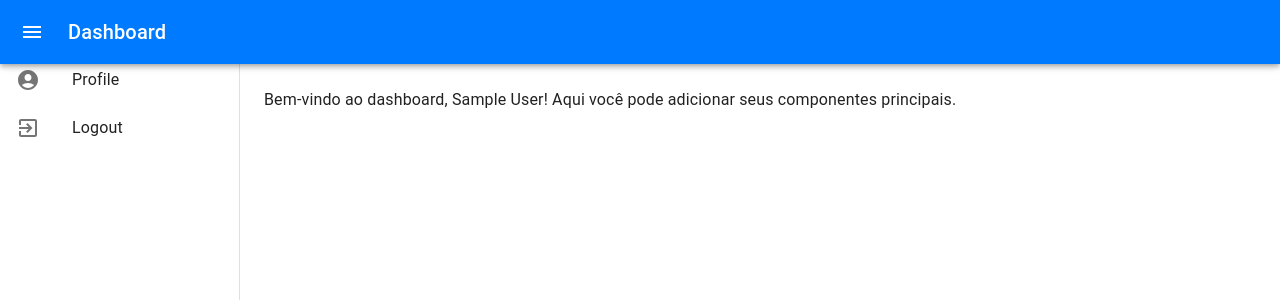
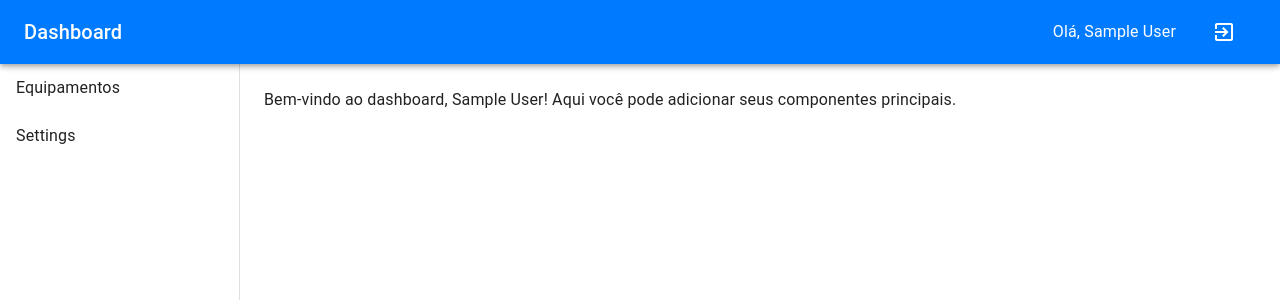
Before and after one commit to ccaioadriano/frontend-sisgelar, a React (Create React App) app: page /dashboard in a window 1280 px wide. Shown: the top 300 px of the page. Built offline with nearby package versions, Linux system fonts and the light colour scheme; sample sign-in values are in the browser's storage.

Commit message:
Refatorando erros

```diff
--- a/src/app/interfaces/Branch.ts
+++ /dev/null
@@ -1,4 +0,0 @@
-export interface Branch {
-    id: number;
-    name: string;
-}
--- a/src/app/pages/Dashboard/components/SideBar.tsx
+++ b/src/app/pages/Dashboard/components/SideBarList.tsx
@@ -1,16 +1,13 @@
-// src/components/Sidebar.tsx
-
 import {
   Box,
+  Divider,
   List,
-  ListItem,
+  ListItemButton,
   ListItemText,
-  Divider,
-  ListItemButton,
 } from "@mui/material";
 import { useNavigate } from "react-router-dom";
 
-const Sidebar = () => {
+export const SideBarList = () => {
   const navigate = useNavigate();
 
   return (
@@ -23,12 +20,9 @@ const Sidebar = () => {
         flexDirection: "column",
       }}
     >
-      <List>
-        <ListItemButton onClick={() => navigate("/dashboard")}>
-          <ListItemText primary="Dashboard" />
-        </ListItemButton>
+      <List sx={{ width: "100%", position: "absolute", top: "7%" }}>
         <ListItemButton onClick={() => navigate("/profile")}>
-          <ListItemText primary="Profile" />
+          <ListItemText primary="Equipamentos" />
         </ListItemButton>
         <ListItemButton onClick={() => navigate("/settings")}>
           <ListItemText primary="Settings" />
@@ -38,5 +32,3 @@ const Sidebar = () => {
     </Box>
   );
 };
-
-export default Sidebar;
--- a/src/app/pages/Dashboard/index.tsx
+++ b/src/app/pages/Dashboard/index.tsx
@@ -1,32 +1,31 @@
-import { useContext, useState } from "react";
+import CloseIcon from "@mui/icons-material/Close";
+import ExitToAppIcon from "@mui/icons-material/ExitToApp";
+import MenuIcon from "@mui/icons-material/Menu";
 import {
   AppBar,
-  Toolbar,
-  IconButton,
-  Typography,
+  Box,
+  Button,
   CssBaseline,
   Drawer,
-  List,
-  ListItemIcon,
-  ListItemText,
-  Box,
-  ListItemButton,
+  IconButton,
+  Toolbar,
+  Typography,
+  useMediaQuery,
 } from "@mui/material";
-import MenuIcon from "@mui/icons-material/Menu";
-import HomeIcon from "@mui/icons-material/Home";
-import AccountCircleIcon from "@mui/icons-material/AccountCircle";
-import ExitToAppIcon from "@mui/icons-material/ExitToApp";
+import { useContext, useState } from "react";
+import { Navigate } from "react-router-dom";
 import { AuthContext } from "../../shared/contexts/AuthContext";
-import { Navigate } from "react-router-dom";
+import { SideBarList } from "./components/SideBarList";
 
 const drawerWidth = 240;
 
 const Dashboard = () => {
-  const [open, setOpen] = useState(false);
-  const { logout, isAuthenticated, user } = useContext(AuthContext);
+  const [isOpen, setOpen] = useState(false);
+  const { logout, isAuthenticated, userAuth } = useContext(AuthContext);
+  const isMobile = useMediaQuery((theme: any) => theme.breakpoints.down("sm"));
 
   const handleDrawerToggle = () => {
-    setOpen(!open);
+    setOpen(!isOpen);
   };
 
   if (!isAuthenticated) {
@@ -41,95 +40,82 @@ const Dashboard = () => {
         sx={{ zIndex: (theme) => theme.zIndex.drawer + 1 }}
       >
         <Toolbar>
+          {isMobile && (
             <IconButton
               color="inherit"
-            aria-label="open drawer"
               edge="start"
               onClick={handleDrawerToggle}
               sx={{ marginRight: 2 }}
             >
-            <MenuIcon />
+              {isOpen ? <CloseIcon /> : <MenuIcon />}
             </IconButton>
-          <Typography variant="h6" noWrap component="div" sx={{ flexGrow: 1 }}>
+          )}
+          <Typography variant="h6" sx={{ flexGrow: 1 }}>
             Dashboard
           </Typography>
+          {!isMobile && userAuth && (
+            <Box sx={{ display: "flex", alignItems: "center" }}>
+              <Typography variant="subtitle1" sx={{ mr: 2 }}>
+                Olá, {userAuth.name}
+              </Typography>
+              <Button color="inherit" onClick={logout}>
+                <ExitToAppIcon />
+              </Button>
+            </Box>
+          )}
+          {isMobile && (
+            <Button color="inherit" onClick={logout}>
+              <ExitToAppIcon />
+            </Button>
+          )}
         </Toolbar>
       </AppBar>
+      <Box
+        component="nav"
+        sx={{ width: { sm: drawerWidth }, flexShrink: { sm: 0 } }}
+      >
         <Drawer
-        variant="temporary"
-        open={open}
+          variant={isMobile ? "temporary" : "permanent"}
+          open={isOpen}
           onClose={handleDrawerToggle}
+          sx={{
+            display: { xs: "block", sm: "none" },
+            "& .MuiDrawer-paper": {
+              boxSizing: "border-box",
+              width: drawerWidth,
+            },
+          }}
           ModalProps={{
             keepMounted: true,
           }}
-        sx={{
-          display: { xs: "block", sm: "none" },
-          "& .MuiDrawer-paper": { boxSizing: "border-box", width: drawerWidth },
-        }}
         >
-        <List>
-          <ListItemButton>
-            <ListItemIcon>
-              <HomeIcon />
-            </ListItemIcon>
-            <ListItemText primary="Home" />
-          </ListItemButton>
-          <ListItemButton>
-            <ListItemIcon>
-              <AccountCircleIcon />
-            </ListItemIcon>
-            <ListItemText primary="Profile" />
-          </ListItemButton>
-          <ListItemButton onClick={logout}>
-            <ListItemIcon>
-              <ExitToAppIcon />
-            </ListItemIcon>
-            <ListItemText primary="Logout" />
-          </ListItemButton>
-        </List>
+          <SideBarList />
         </Drawer>
         <Drawer
           variant="permanent"
           sx={{
             display: { xs: "none", sm: "block" },
-          "& .MuiDrawer-paper": { boxSizing: "border-box", width: drawerWidth },
+            "& .MuiDrawer-paper": {
+              boxSizing: "border-box",
+              width: drawerWidth,
+            },
           }}
           open
         >
-        <List>
-          <ListItemButton>
-            <ListItemIcon>
-              <HomeIcon />
-            </ListItemIcon>
-            <ListItemText primary="Home" />
-          </ListItemButton>
-          <ListItemButton>
-            <ListItemIcon>
-              <AccountCircleIcon />
-            </ListItemIcon>
-            <ListItemText primary="Profile" />
-          </ListItemButton>
-          <ListItemButton onClick={logout}>
-            <ListItemIcon>
-              <ExitToAppIcon />
-            </ListItemIcon>
-            <ListItemText primary="Logout" />
-          </ListItemButton>
-        </List>
+          <SideBarList />
         </Drawer>
+      </Box>
       <Box
         component="main"
         sx={{
-          flexGrow: 1,
           bgcolor: "background.default",
           p: 3,
-          ml: { sm: `${drawerWidth}px` },
         }}
       >
         <Toolbar />
         <Typography paragraph>
-          Bem-vindo ao dashboard, {user?.name}! Aqui você pode adicionar seus
-          componentes principais.
+          Bem-vindo ao dashboard, {userAuth?.name}! Aqui você pode adicionar
+          seus componentes principais.
         </Typography>
       </Box>
     </Box>
--- a/src/app/pages/Login/index.tsx
+++ b/src/app/pages/Login/index.tsx
@@ -1,4 +1,4 @@
-import React, { useContext, useState } from "react";
+import React, { useContext, useEffect, useState } from "react";
 import { Navigate } from "react-router-dom";
 import Button from "@mui/material/Button";
 import CssBaseline from "@mui/material/CssBaseline";
@@ -12,15 +12,40 @@ import Container from "@mui/material/Container";
 import { ThemeProvider } from "@mui/material/styles";
 import ThemeLogin from "./ThemeLogin";
 import { AuthContext } from "../../shared/contexts/AuthContext";
+import { Alert, CircularProgress, Snackbar } from "@mui/material";
 
 const Login = () => {
   const [name, setName] = useState("");
   const [password, setPassword] = useState("");
-  const { login, loginError, isAuthenticated } = useContext(AuthContext);
+  const [isLoading] = useState<boolean>(false);
+  const [open, setOpen] = useState<boolean>(false);
+  const { login, loginError, isAuthenticated, setLoginError } =
+    useContext(AuthContext);
   const handleSubmit = async (event: React.FormEvent) => {
     event.preventDefault();
     await login(name, password);
   };
+
+  useEffect(() => {
+    if (loginError) {
+      setOpen(true);
+    }
+  }, [loginError]);
+
+  if (isLoading) {
+    return (
+      <Box
+        sx={{
+          display: "flex",
+          alignItems: "center",
+          justifyContent: "center",
+          height: "100vh",
+        }}
+      >
+        <CircularProgress />
+      </Box>
+    );
+  }
 
   if (isAuthenticated) {
     return <Navigate to="dashboard" />;
@@ -42,9 +67,26 @@ const Login = () => {
             SISGELAR
           </Typography>
           {loginError && (
-            <Typography color="error" variant="body2" textAlign={"justify"}>
-              {loginError}
-            </Typography>
+            <Snackbar
+              open={open}
+              autoHideDuration={4000}
+              onClose={() => {
+                setOpen(false);
+                setLoginError("");
+              }}
+            >
+              <Alert
+                onClose={() => {
+                  setOpen(false);
+                  setLoginError("");
+                }}
+                severity="error"
+                variant="filled"
+                sx={{ width: "100%" }}
+              >
+                {loginError}
+              </Alert>
+            </Snackbar>
           )}
           <Box
             component="form"
--- a/src/app/shared/contexts/AuthContext.tsx
+++ b/src/app/shared/contexts/AuthContext.tsx
@@ -5,15 +5,17 @@ import {
   useEffect,
   useCallback,
 } from "react";
-import { login as loginService } from "../services/auth/AuthService";
+import { login as loginService } from "../services/auth/authService";
 import { IUserLogin } from "../services/interfaces/IUserLogin";
+import { AxiosError } from "axios";
 
 interface AuthContextProps {
-  user: IUserLogin | undefined;
+  userAuth: IUserLogin | undefined;
   login: (name: string, password: string) => Promise<string | void>;
   logout: () => void;
   loginError: string | undefined;
   isAuthenticated: boolean;
+  setLoginError: (param: string) => void;
 }
 
 export const AuthContext = createContext<AuthContextProps>(
@@ -22,7 +24,7 @@ export const AuthContext = createContext<AuthContextProps>(
 
 export const AuthProvider = ({ children }: { children: ReactNode }) => {
   const [loginError, setLoginError] = useState<string>();
-  const [user, setUser] = useState<IUserLogin>();
+  const [userAuth, setUser] = useState<IUserLogin>();
   useEffect(() => {
     const loadingStoreData = () => {
       const storageUser = localStorage.getItem("user");
@@ -39,9 +41,33 @@ export const AuthProvider = ({ children }: { children: ReactNode }) => {
   const handleLogin = useCallback(
     async (name: string, password: string): Promise<string | void> => {
       const res = await loginService(name, password);
-
-      if (res instanceof Error) {
-        setLoginError("Credenciais inválidas.");
+      if (res instanceof AxiosError) {
+        switch (res.response?.status) {
+          case 404:
+            console.log(
+              "Tentativa de login falhou. Verifique a rota da requisição."
+            );
+            setLoginError(
+              "Tentativa de login falhou. Verifique a rota da requisição."
+            );
+            break;
+          case 500:
+            console.log(
+              "Tentativa de login falhou. Verifique com o administrador do sistema."
+            );
+            setLoginError(
+              "Tentativa de login falhou. Verifique com o administrador do sistema."
+            );
+            break;
+          case 401:
+            console.log(
+              "Tentativa de login falhou. Verifique as credenciais e tente novamente."
+            );
+            setLoginError(
+              "Credenciais inválidas. Verifique e tente novamente."
+            );
+            break;
+        }
       } else {
         localStorage.setItem("token", res.access_token);
         localStorage.setItem("user", JSON.stringify(res.user));
@@ -60,11 +86,14 @@ export const AuthProvider = ({ children }: { children: ReactNode }) => {
   return (
     <AuthContext.Provider
       value={{
-        user,
+        userAuth,
         login: handleLogin,
         logout: handleLogout,
-        isAuthenticated: !!user,
+        isAuthenticated: !!userAuth,
         loginError,
+        setLoginError(param: string) {
+          setLoginError(param);
+        },
       }}
     >
       {children}
```
Also changed, not shown: src/app/interfaces/User.ts (deleted, +0 -9 lines), src/app/pages/Dashboard/components/Header.tsx (deleted, +0 -23 lines), src/app/shared/services/api.ts (+2 -9 lines), src/app/shared/services/auth/authService.ts (renamed from src/app/shared/services/auth/AuthService.ts, +4 -5 lines), src/app/shared/services/baseService.ts (renamed from src/app/shared/services/BaseService.ts). Lines whose indentation alone changed are shown as unchanged.
